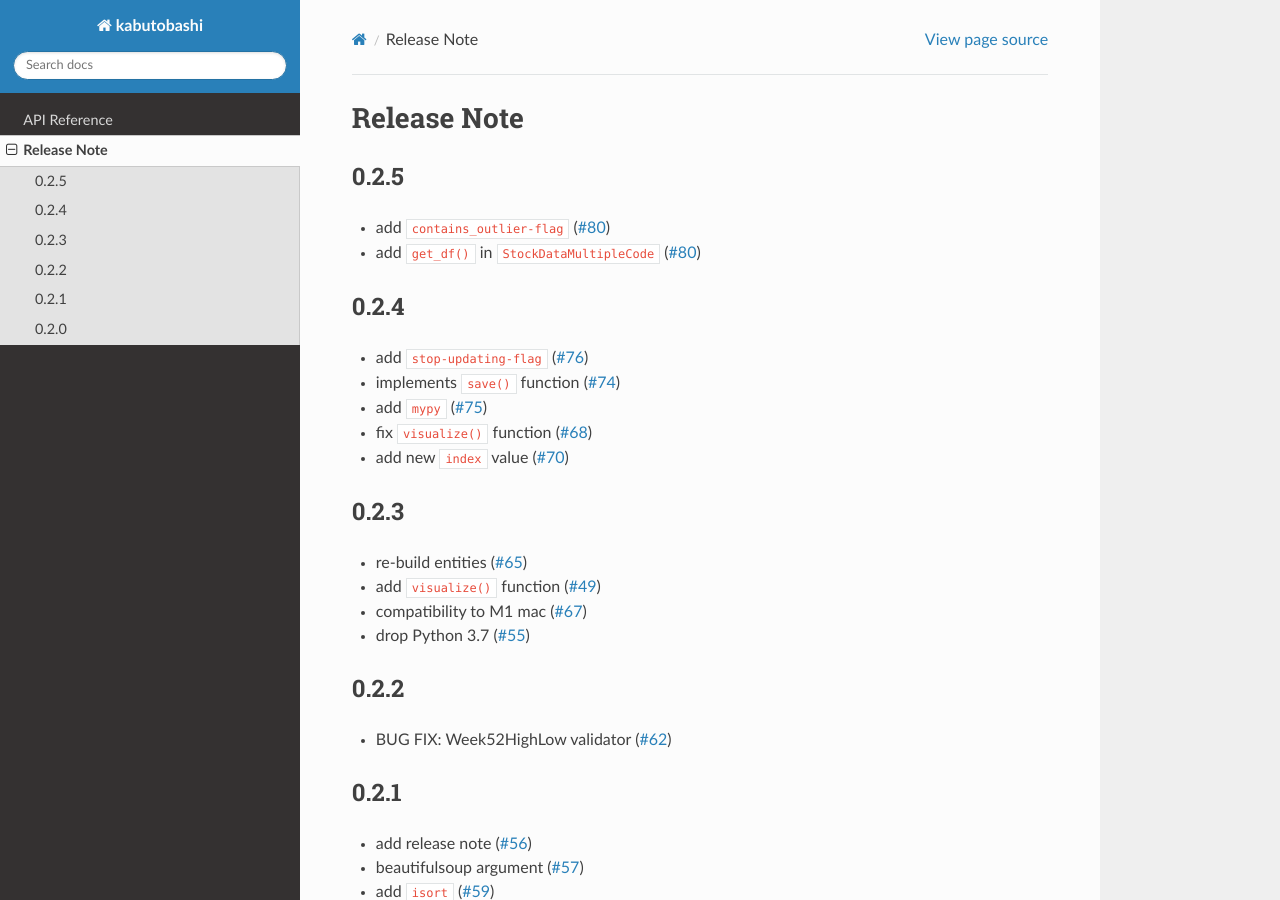
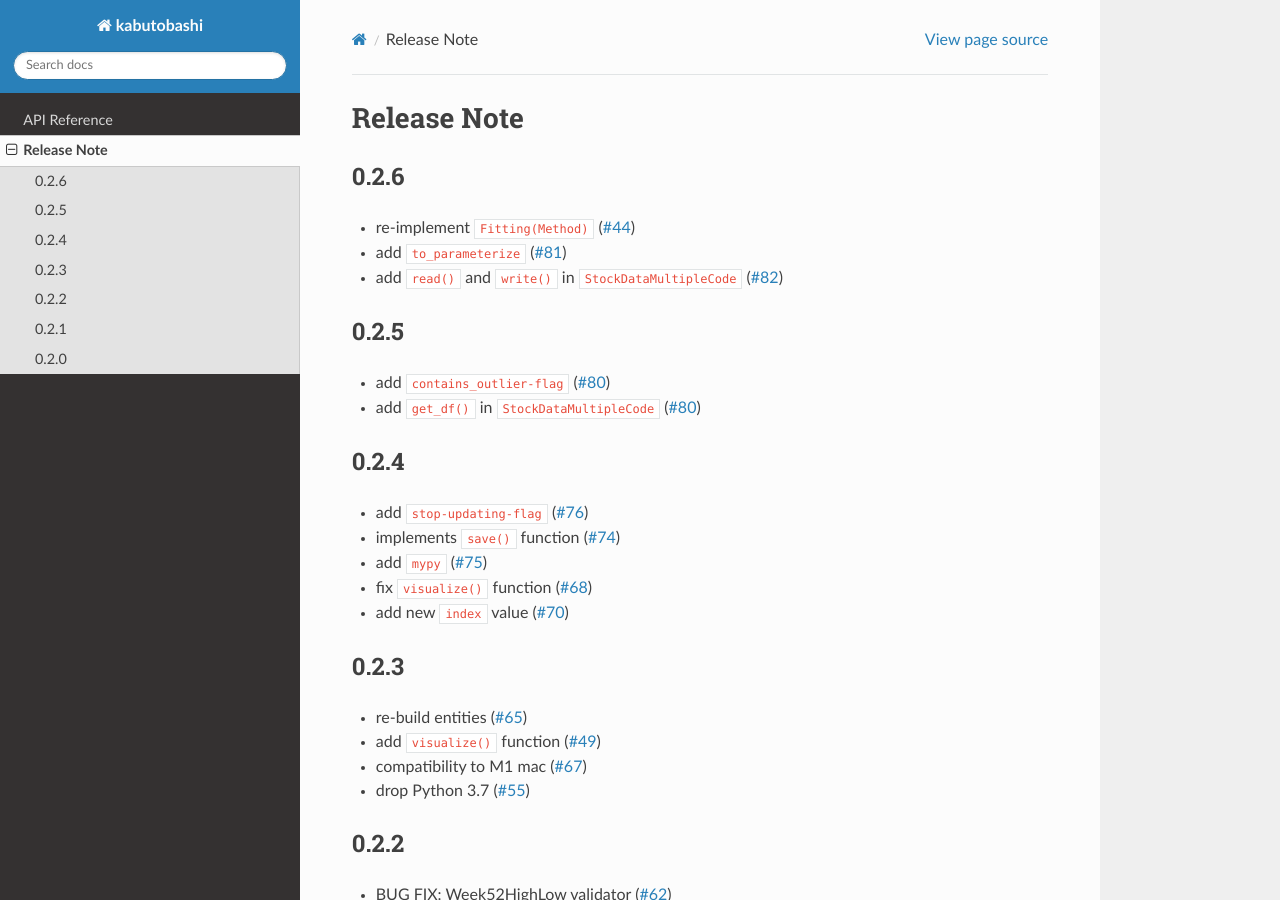
Before and after one commit to gsy0911/kabutobashi, a Sphinx documentation site: the page built from docs/sources/release.md, in a window 1280 px wide and 900 px high. Built offline with Sphinx 7.4.7 and the Read the Docs theme 2.0.0, drawn with Linux system fonts in a browser that asks for light colours.

Commit message:
update release note

```diff
--- a/docs/sources/release.md
+++ b/docs/sources/release.md
@@ -1,4 +1,10 @@
 # Release Note
+
+## 0.2.6
+
+- re-implement `Fitting(Method)` ([#44](https://github.com/gsy0911/kabutobashi/issues/44))
+- add `to_parameterize` ([#81](https://github.com/gsy0911/kabutobashi/issues/81))
+- add `read()` and `write()` in `StockDataMultipleCode` ([#82](https://github.com/gsy0911/kabutobashi/issues/82))
 
 ## 0.2.5
 
```
